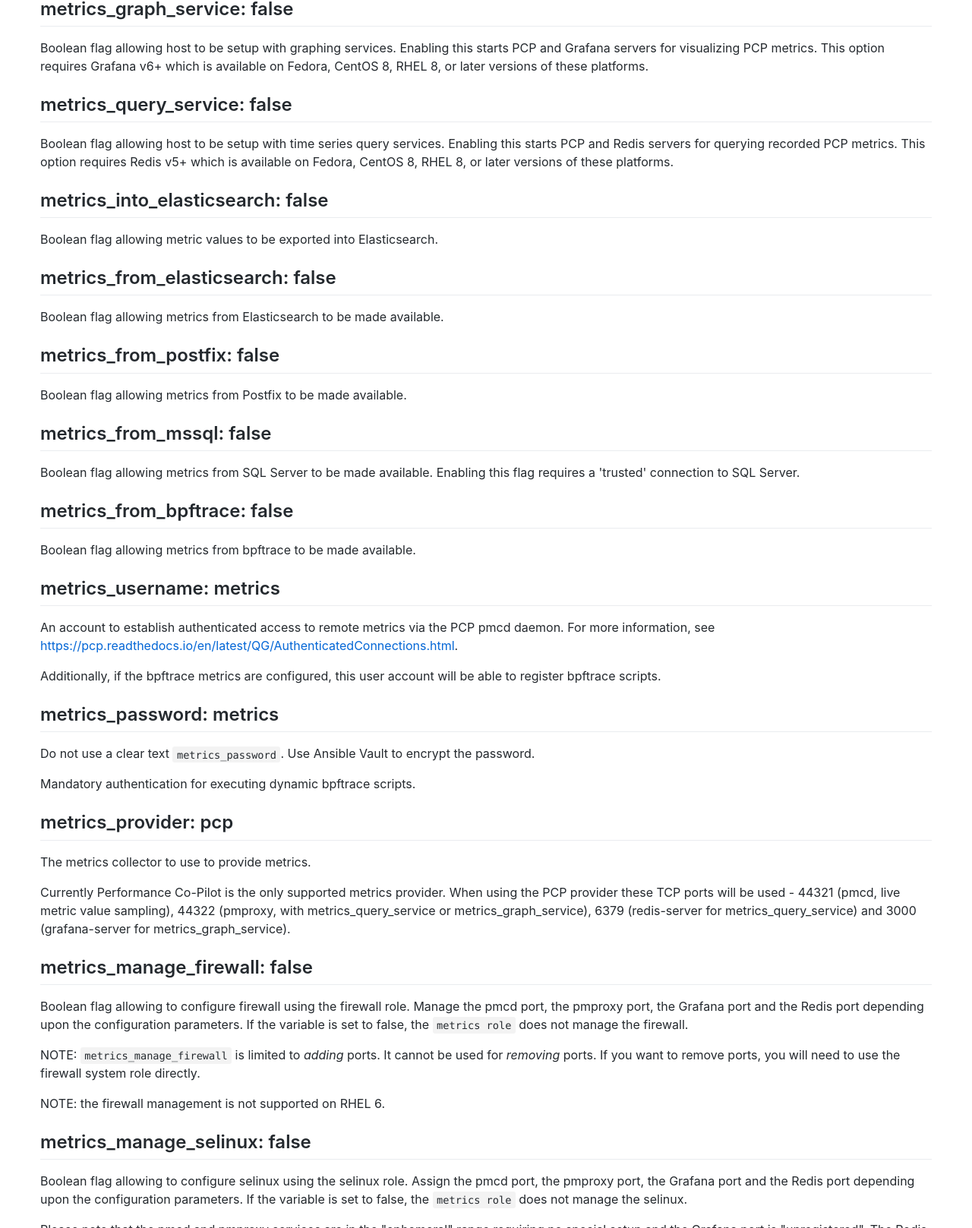
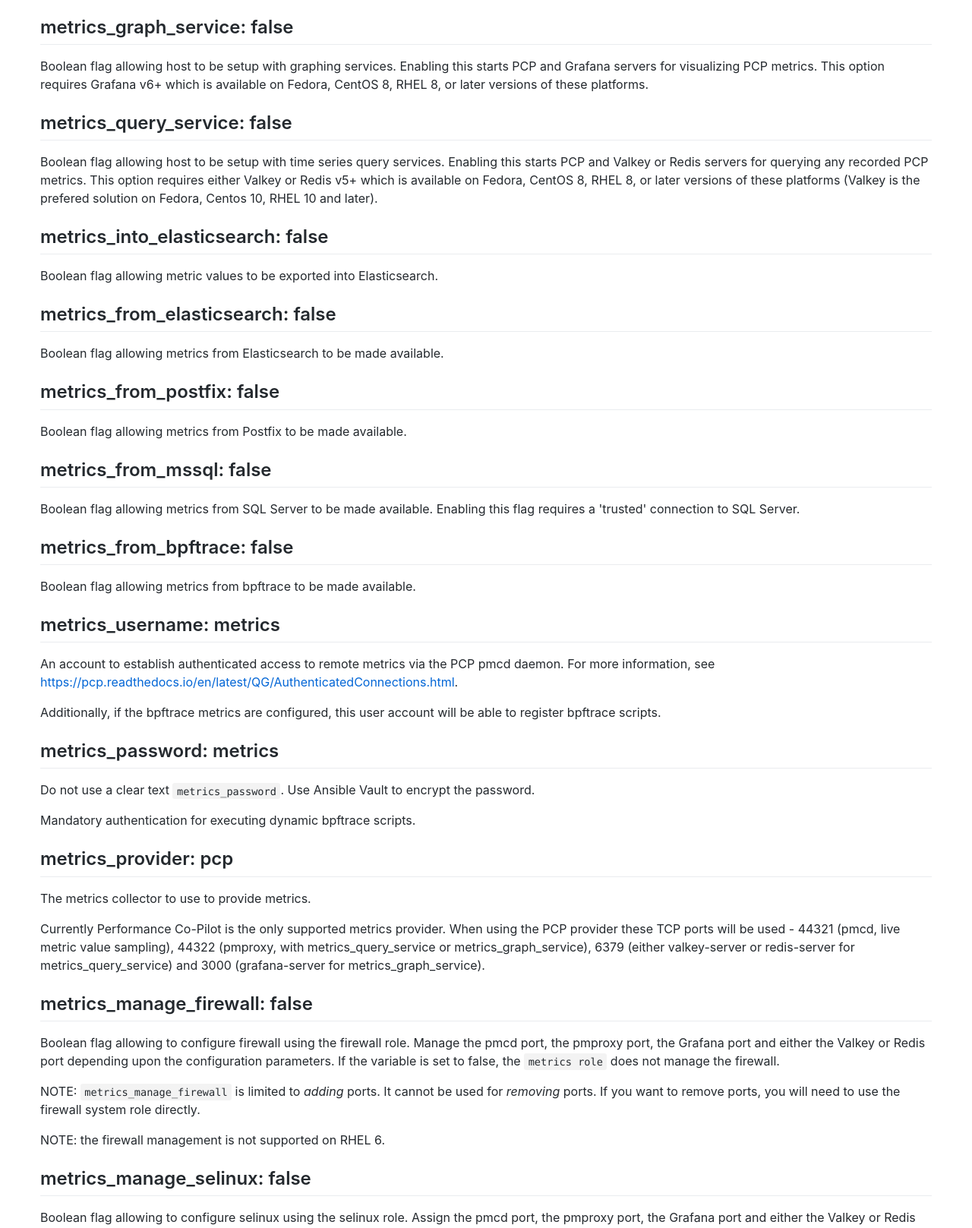
Before and after one commit to linux-system-roles/metrics, a plain HTML site: page docs/index.html in a window 1280 px wide. Shown: the part 1966-3583 px from the top of the page at 76% size. Drawn offline with Linux system fonts and the light colour scheme.

Commit message:
Update README.html for latest

```diff
--- a/docs/index.html
+++ b/docs/index.html
@@ -196,9 +196,10 @@ from the standard repositories on Fedora, CentOS 8, and RHEL 8. On RHEL
 7 and RHEL 6, you will need to enable the Optional repository/channel on
 the managed host.</p>
 <p>The role can optionally use Grafana v6+
-(<code>metrics_graph_service</code>) and Redis v5+
-(<code>metrics_query_service</code>) on Fedora, CentOS 8, RHEL 8 and
-later.</p>
+(<code>metrics_graph_service</code>) and Valkey
+(<code>metrics_query_service</code>) on Fedora, CentOS 10, RHEL 10 and
+later, or Redis v5+ (<code>metrics_query_service</code>) on CentOS 8 or
+9, RHEL 8 or 9.</p>
 <h2 id="collection-requirements">Collection requirements</h2>
 <p>The role requires the <code>firewall</code> role and the
 <code>selinux</code> role from the
@@ -238,9 +239,11 @@ metrics. This option requires Grafana v6+ which is available on Fedora,
 CentOS 8, RHEL 8, or later versions of these platforms.</p>
 <h2 id="metrics_query_service-false">metrics_query_service: false</h2>
 <p>Boolean flag allowing host to be setup with time series query
-services. Enabling this starts PCP and Redis servers for querying
-recorded PCP metrics. This option requires Redis v5+ which is available
-on Fedora, CentOS 8, RHEL 8, or later versions of these platforms.</p>
+services. Enabling this starts PCP and Valkey or Redis servers for
+querying any recorded PCP metrics. This option requires either Valkey or
+Redis v5+ which is available on Fedora, CentOS 8, RHEL 8, or later
+versions of these platforms (Valkey is the prefered solution on Fedora,
+Centos 10, RHEL 10 and later).</p>
 <h2 id="metrics_into_elasticsearch-false">metrics_into_elasticsearch:
 false</h2>
 <p>Boolean flag allowing metric values to be exported into
@@ -271,16 +274,16 @@ Vault to encrypt the password.</p>
 <p>Currently Performance Co-Pilot is the only supported metrics
 provider. When using the PCP provider these TCP ports will be used -
 44321 (pmcd, live metric value sampling), 44322 (pmproxy, with
-metrics_query_service or metrics_graph_service), 6379 (redis-server for
-metrics_query_service) and 3000 (grafana-server for
-metrics_graph_service).</p>
+metrics_query_service or metrics_graph_service), 6379 (either
+valkey-server or redis-server for metrics_query_service) and 3000
+(grafana-server for metrics_graph_service).</p>
 <h2 id="metrics_manage_firewall-false">metrics_manage_firewall:
 false</h2>
 <p>Boolean flag allowing to configure firewall using the firewall role.
-Manage the pmcd port, the pmproxy port, the Grafana port and the Redis
-port depending upon the configuration parameters. If the variable is set
-to false, the <code>metrics role</code> does not manage the
-firewall.</p>
+Manage the pmcd port, the pmproxy port, the Grafana port and either the
+Valkey or Redis port depending upon the configuration parameters. If the
+variable is set to false, the <code>metrics role</code> does not manage
+the firewall.</p>
 <p>NOTE: <code>metrics_manage_firewall</code> is limited to
 <em>adding</em> ports. It cannot be used for <em>removing</em> ports. If
 you want to remove ports, you will need to use the firewall system role
@@ -288,16 +291,17 @@ directly.</p>
 <p>NOTE: the firewall management is not supported on RHEL 6.</p>
 <h2 id="metrics_manage_selinux-false">metrics_manage_selinux: false</h2>
 <p>Boolean flag allowing to configure selinux using the selinux role.
-Assign the pmcd port, the pmproxy port, the Grafana port and the Redis
-port depending upon the configuration parameters. If the variable is set
-to false, the <code>metrics role</code> does not manage the selinux.</p>
+Assign the pmcd port, the pmproxy port, the Grafana port and either the
+Valkey or Redis port depending upon the configuration parameters. If the
+variable is set to false, the <code>metrics role</code> does not manage
+the selinux.</p>
 <p>Please note that the pmcd and pmproxy services are in the "ephemeral"
 range requiring no special setup and the Grafana port is "unregistered".
-The Redis port is gated by the redis_port_t SELinux type and may need to
-be further configured, if you require direct access (not required if you
-are accessing it from metrics role tools like Grafana and PCP). Use the
-<code>selinux</code> system role to manage port access, for SELinux
-contexts.</p>
+The Valkey or Redis ports are gated by the valkey_port_t or redis_port_t
+SELinux types respectively, and may need to be further configured if you
+require direct access (not required if you are accessing it from metrics
+role tools like Grafana and PCP). Use the <code>selinux</code> system
+role to manage port access, for SELinux contexts.</p>
 <p>NOTE: <code>metrics_manage_selinux</code> is limited to
 <em>adding</em> policy. It cannot be used for <em>removing</em> policy.
 If you want to remove policy, you will need to use the selinux system
```
Also changed, not shown: latest/README.html (+25 -21 lines).
